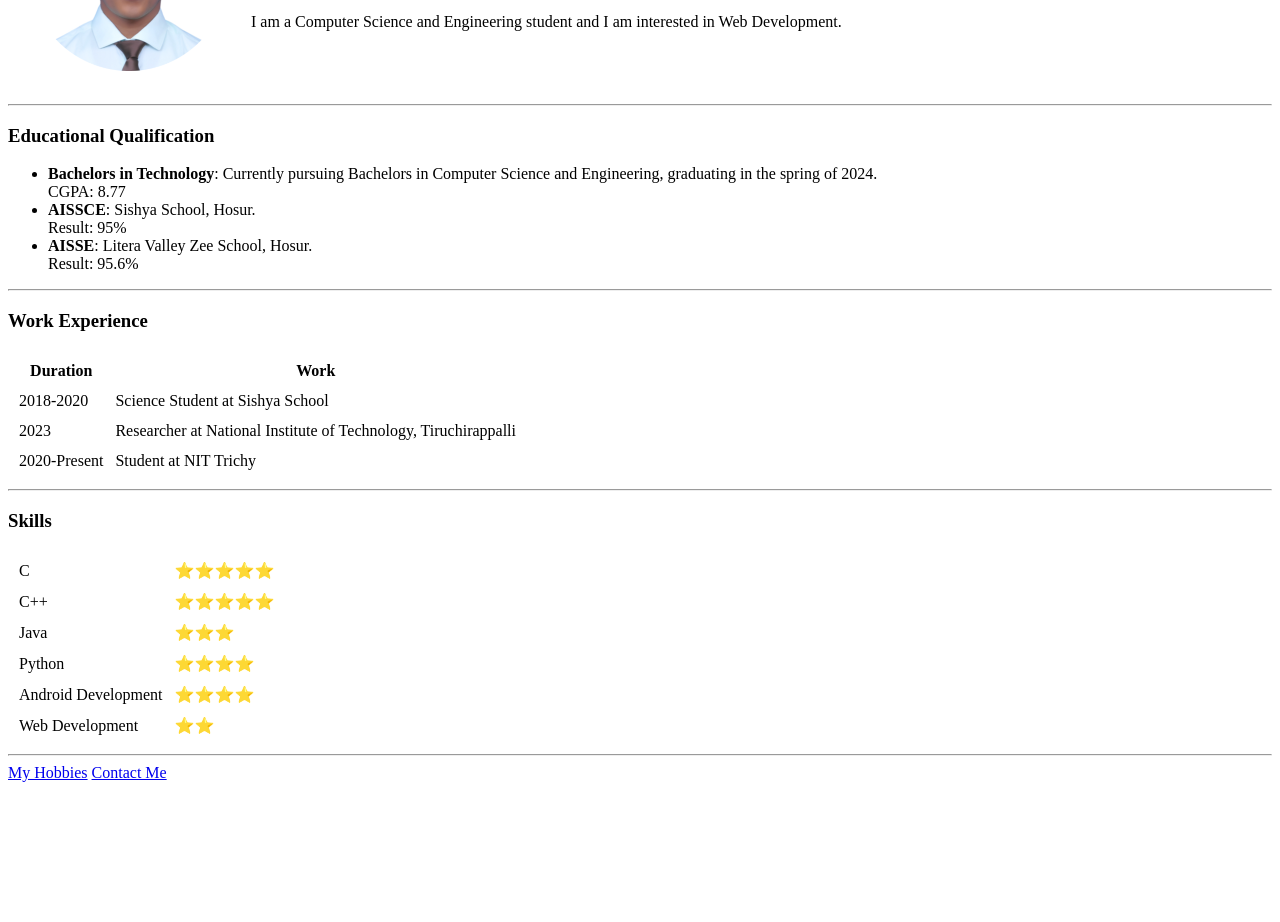
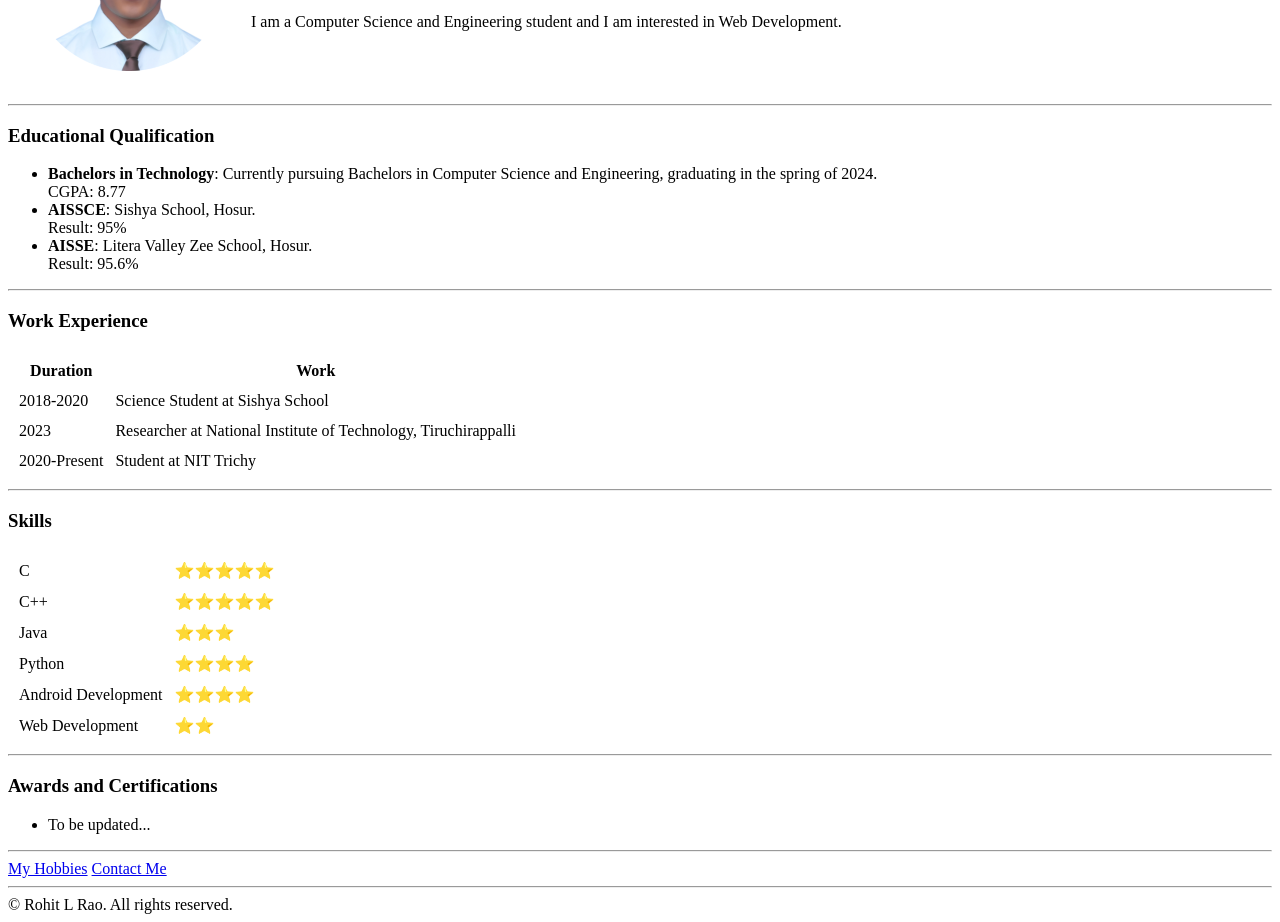
Before and after one commit to rohitrao11/Rohit-L-Rao, a plain HTML site: page index.html in a window 1280 px wide. Shown: the part 158-1080 px from the top of the page. Before the commit the page ends 948 px from the top, so only its background shows below. Drawn offline with Linux system fonts and the light colour scheme.

Commit message:
added copyrights

```diff
--- a/index.html
+++ b/index.html
@@ -89,7 +89,14 @@
         </tr>
     </table>
     <hr>
+    <h3>Awards and Certifications</h3>
+    <ul>
+      <li>To be updated...</li>
+    </ul>
+    <hr>
     <a href="hobbies.html">My Hobbies</a>
     <a href="contact.html">Contact Me</a>
+    <hr>
+    <footer>© Rohit L Rao. All rights reserved.</footer>
   </body>
 </html>
```
